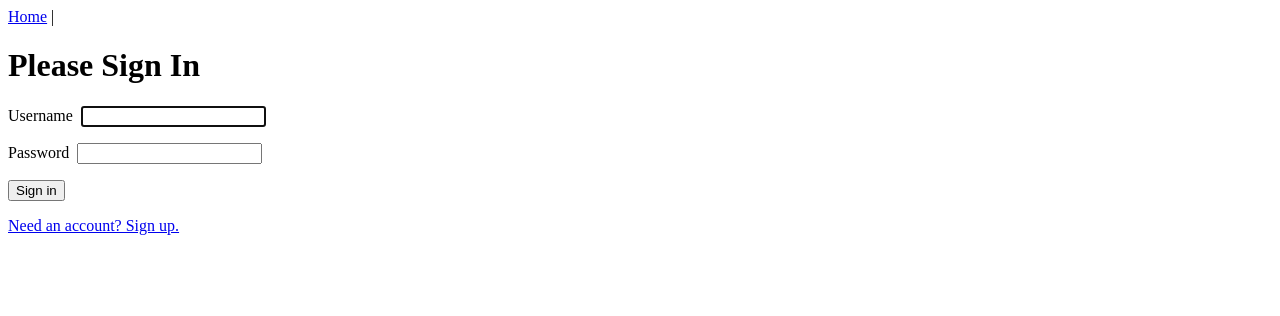
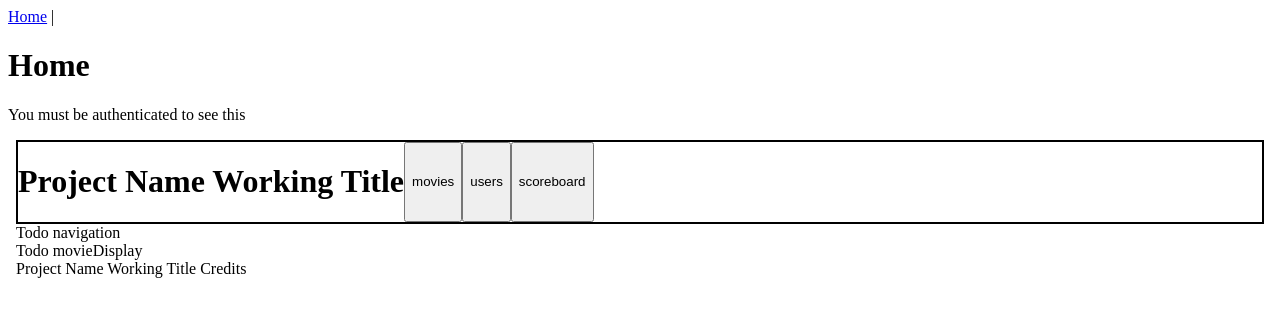
Before and after one commit to nmullaly/te-final-capstone, a Vue app in the folder vue/: page / in a window 1280 px wide. Before the commit this address led to /login. Shown: the top 316 px of the page. Built offline with nearby package versions, Linux system fonts and the light colour scheme.

Commit message:
did I break it?

```diff
--- a/vue/src/router/index.js
+++ b/vue/src/router/index.js
@@ -21,7 +21,8 @@ const routes = [
     name: 'home',
     component: HomeView,
     meta: {
-      requiresAuth: true
+      //requiresAuth: true was the default.  Switching to false.  Talk to ben about this on Monday
+      requiresAuth: false
     }
   },
   {
--- a/vue/src/views/HomeView.vue
+++ b/vue/src/views/HomeView.vue
@@ -3,9 +3,34 @@
     <h1>Home</h1>
     <p>You must be authenticated to see this</p>
   </div>
+<body>
+  <header class = "header" id = "header">
+    <h1 id = "logo">Project Name Working Title</h1>
+    <button class="movies">movies</button>
+    <button class="users">users</button>
+    <button class="scoreboard">scoreboard</button>
+  </header>
+  <main>
+  <div class = "navigation">
+    Todo navigation
+  </div>
+  <div class = "movieDisplay">
+    Todo movieDisplay
+  </div>
+</main>
+  <footer class = "footer" id = "footer">Project Name Working Title Credits</footer>
+</body>
 </template>
 
 <script>
 export default {
 };
 </script>
+
+<style>
+.header{
+  display: flex;
+  background-color: 89A8E6;
+  border: 2px solid black;
+}
+</style>
```
